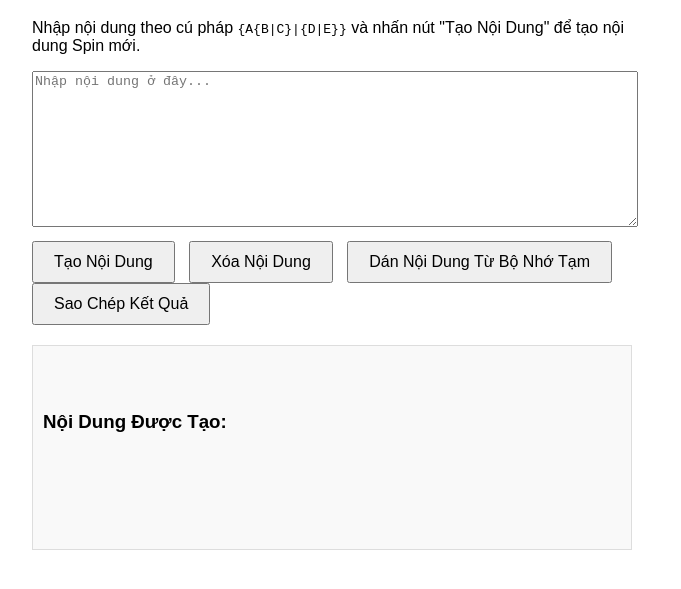
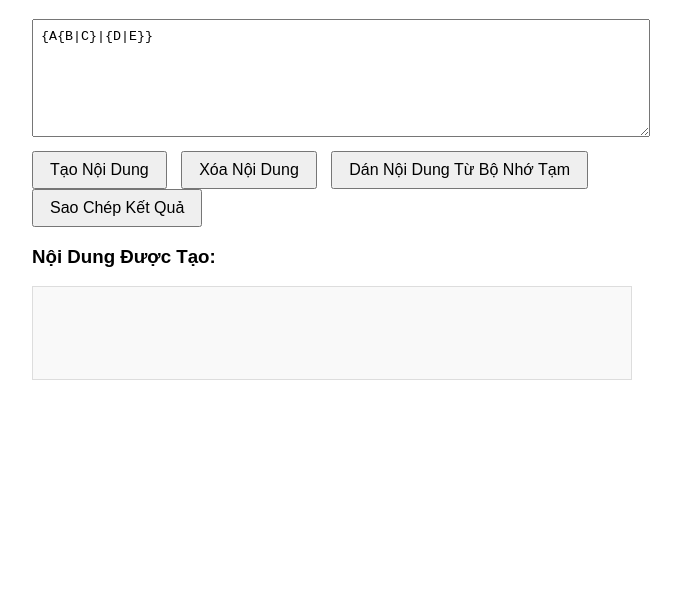
Before and after one commit to hoangminhhp234/nhm, a plain HTML site: page Spin.html in a window 1280 px wide. Shown: the part 81-670 px from the top of the page, without its empty margins (308-989 px from the left). Drawn offline with Linux system fonts and the light colour scheme.

Commit message:
Add files via upload

```diff
--- a/Spin.html
+++ b/Spin.html
@@ -6,17 +6,17 @@
     <title>Spin Nội Dung</title>
     <style>
         body { font-family: Arial, sans-serif; max-width: 600px; margin: 0 auto; padding: 20px; }
-        textarea { width: 100%; height: 150px; margin-bottom: 10px; font-family: monospace; }
-        button { padding: 10px 20px; font-size: 16px; cursor: pointer; margin-right: 10px; }
-        .result { margin-top: 20px; padding: 10px; border: 1px solid #ddd; background-color: #f9f9f9; white-space: pre-wrap; word-wrap: break-word; }
+        textarea { width: 100%; height: 100px; margin-bottom: 10px; font-family: monospace; line-height: 1.4; padding: 8px; }
+        button { padding: 8px 16px; font-size: 16px; cursor: pointer; margin-right: 10px; }
+        .result { margin-top: 10px; padding: 10px; border: 1px solid #ddd; background-color: #f9f9f9; white-space: pre-wrap; word-wrap: break-word; }
+        .result h3 { margin-top: 0; font-size: 18px; }
+        .result p { margin: 0; font-size: 16px; }
     </style>
 </head>
 <body>
 
     <h1>Spin Nội Dung</h1>
-    <p>Nhập nội dung theo cú pháp <code>{A{B|C}|{D|E}}</code> và nhấn nút "Tạo Nội Dung" để tạo nội dung Spin mới.</p>
-
-    <textarea id="inputText" placeholder="Nhập nội dung ở đây..."></textarea>
+    <textarea id="inputText" placeholder="Nhập nội dung ở đây...">{A{B|C}|{D|E}}</textarea>
 
     <div>
         <button onclick="generateContent()">Tạo Nội Dung</button>
@@ -24,9 +24,8 @@
         <button onclick="pasteClipboard()">Dán Nội Dung Từ Bộ Nhớ Tạm</button>
         <button onclick="copyToClipboard()">Sao Chép Kết Quả</button>
     </div>
-
+	<h3>Nội Dung Được Tạo:</h3>
     <div class="result">
-        <h3>Nội Dung Được Tạo:</h3>
         <p id="outputText"></p>
     </div>
 
```
